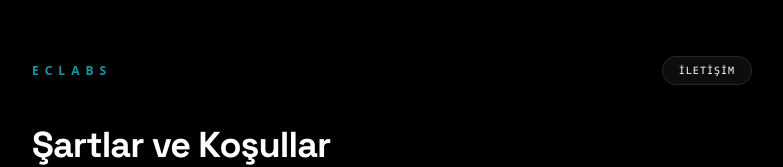
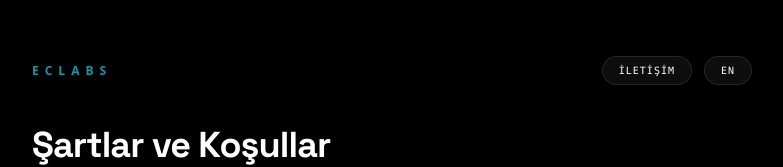
Before and after one commit to emirclskn-dev/eclabs-site, a React (Vite) app: page /terms in a window 1280 px wide. Shown: the top 167 px of the page, without its empty margins (248-1031 px from the left). Built offline with nearby package versions, Linux system fonts and the light colour scheme.

Commit message:
feat: add language toggle to legal pages

```diff
--- a/src/components/layout/LegalShell.jsx
+++ b/src/components/layout/LegalShell.jsx
@@ -1,9 +1,6 @@
-import React from "react";
+import React, { useState } from "react";
 import { Link } from "react-router-dom";
-
-const WAITLIST_EMAIL = "support@eclabs.tr";
-
-const getLang = () => (typeof window !== "undefined" ? localStorage.getItem("eclabs_lang") || "tr" : "tr");
+import { WAITLIST_EMAIL, getLang, setLangPersisted } from "../../constants";
 
 const GlobalStyles = () => (
     <style>{`
@@ -19,7 +16,16 @@ const GlobalStyles = () => (
 );
 
 function LegalShell({ title, children }) {
-    const lang = getLang();
+    const [lang, setLang] = useState(() => getLang());
+
+    const toggleLang = () => {
+        const next = lang === "en" ? "tr" : "en";
+        setLang(next);
+        setLangPersisted(next);
+        // Force a small delay then re-render check if needed,
+        // but since we use state locally it should react.
+    };
+
     return (
         <div
             className="relative h-screen overflow-y-auto bg-black text-white"
@@ -36,9 +42,17 @@ function LegalShell({ title, children }) {
                     <Link to="/" className="text-xs tracking-[0.5em] font-bold uppercase text-cyan-400 opacity-70 hover:opacity-100">
                         ECLABS
                     </Link>
-                    <Link to="/contact" className="text-[10px] uppercase tracking-widest font-mono bg-white/5 border border-white/10 px-4 py-1.5 rounded-full hover:bg-cyan-500 hover:text-black transition-all">
-                        {lang === "tr" ? "İLETİŞİM" : "CONTACT"}
-                    </Link>
+                    <div className="flex items-center gap-3">
+                        <Link to="/contact" className="text-[10px] uppercase tracking-widest font-mono bg-white/5 border border-white/10 px-4 py-1.5 rounded-full hover:bg-cyan-500 hover:text-black transition-all">
+                            {lang === "tr" ? "İLETİŞİM" : "CONTACT"}
+                        </Link>
+                        <button
+                            onClick={toggleLang}
+                            className="text-[10px] uppercase tracking-widest font-mono bg-white/5 border border-white/10 px-4 py-1.5 rounded-full hover:bg-cyan-500 hover:text-black transition-all"
+                        >
+                            {lang === "en" ? "TR" : "EN"}
+                        </button>
+                    </div>
                 </div>
 
                 <h1 className="text-3xl md:text-4xl font-display font-bold tracking-tight">{title}</h1>
```
